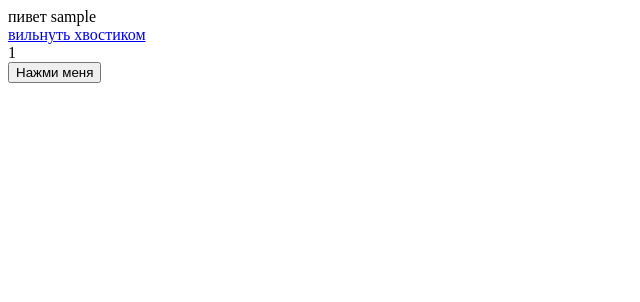
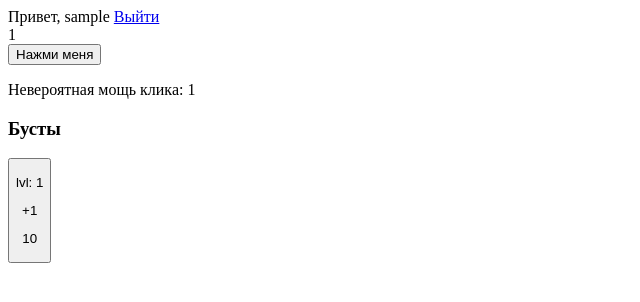
Before and after one commit to Astra42/Clickat, a Django app: page / in a window 1280 px wide. Shown: the top 302 px of the page, without its empty margins (0-640 px from the left). Run offline with Django 3.2, Linux system fonts and the light colour scheme; a user stored in the database is signed in; tables that the repository leaves empty hold one stand-in row (values such as "Sample post").

Commit message:
3.5 Created click-boosts

```diff
--- a/backend/admin.py
+++ b/backend/admin.py
@@ -1,5 +1,6 @@
 from django.contrib import admin
-from .models import Core
+from .models import Core, Boost
 
 # Register your models here.
 admin.site.register(Core)
+admin.site.register(Boost)
--- a/backend/models.py
+++ b/backend/models.py
@@ -1,11 +1,27 @@
 from django.db import models
 from django.contrib.auth.models import User
+
 
 class Core(models.Model):
     user = models.OneToOneField(User, null=False, on_delete=models.CASCADE)
     coins = models.IntegerField(default=0)
     click_power = models.IntegerField(default=1)
+    level = models.IntegerField(default=0)  # От уровня зависит количество бустов
 
     def click(self):
         self.coins += self.click_power
-        return True
+
+        if self.coins >= self.check_level_price():  # Проверка на достаточное количество монет
+            self.level += 1  # для создания буста
+
+            return True  # Труе если буст создался
+        return False  # Фалсе если буст не создался
+
+    def check_level_price(self):  # Функция вычисления количества монет для повышения уровня
+        return (self.level ** 2 + 1) * 100 * (self.level + 1)  # Формулу можно поменять в зависимости от баланса игры
+
+class Boost(models.Model):
+    core = models.ForeignKey(Core, null=False, on_delete=models.CASCADE)
+    level = models.IntegerField(default=1)
+    price = models.IntegerField(default=10)
+    power = models.IntegerField(default=1)
--- a/backend/urls.py
+++ b/backend/urls.py
@@ -1,5 +1,12 @@
 from django.urls import path
 from . import views
+
+boosts = views.BoostViewSet.as_view(
+    {
+        'get': 'list', # Получить список всех бустов
+        'post': 'create', # Создать буст
+    })
+
 
 urlpatterns = [
     path("",views.index, name="index" ),
@@ -7,4 +14,5 @@ urlpatterns = [
     path('login/', views.Login.as_view(), name='login'),
     path('logout/', views.user_logout, name='logout'),
     path('call_click/', views.call_click, name='call_click' ),
+    path('boosts/', boosts, name='boosts'),
 ]
--- a/backend/views.py
+++ b/backend/views.py
@@ -3,12 +3,13 @@ from django.contrib.auth.decorators import login_required
 from django.shortcuts import render, redirect
 from .forms import UserForm
 from . import forms
-from .serialyzers import CoreSerialyzer
+from .serialyzers import CoreSerializer, BoostSerializer
 from rest_framework.views import APIView
 from rest_framework.response import Response
 from rest_framework.decorators import api_view
+from rest_framework import viewsets
 ...
-from .models import Core  # Не забудем импортировать модель Core
+from .models import Core, Boost # Не забудем импортировать модель Core
 
 
 class Register(APIView):
@@ -48,18 +49,33 @@ def user_logout(request):
     return redirect("login")
 
 
-
 @login_required
 def index(request):
     core = Core.objects.get(user=request.user)
-    return render(request, 'index.html', {"core":core})
+    boosts = Boost.objects.filter(core=core)  # Достаем бусты пользователя из базы
+
+    return render(request, 'index.html', {
+        'core': core,
+        'boosts': boosts,  # Возвращаем бусты на фронтик
+    })
 
 @api_view(['GET'])
 @login_required
 def call_click(request):
     core = Core.objects.get(user=request.user)
-    core.click()
+    is_levelup = core.click() # Труе если буст создался
+    if is_levelup:
+        Boost.objects.create(core=core, price=core.level*50, power=core.level*20) # Создание буста
     core.save()
 
-    return Response({'core': CoreSerialyzer(core).data})
-    # return render(request,  'index.html', {'core': core})
+    return Response({ 'core': CoreSerializer(core).data, 'is_levelup': is_levelup })
+
+class BoostViewSet(viewsets.ModelViewSet):
+    queryset = Boost.objects.all()
+    serializer_class = BoostSerializer
+
+    # Переопределение метода get_queryset для получения бустов, привязанных к определенному ядру
+    def get_queryset(self):
+        core = Core.objects.get(user=self.request.user) # Получение ядра пользователя
+        boosts = Boost.objects.filter(core=core) # Получение бустов ядра
+        return boosts
--- a/frontend/static/js/index.js
+++ b/frontend/static/js/index.js
@@ -8,5 +8,39 @@ function call_click() {
         return Promise.reject(response)
     }).then(data => {
         document.getElementById('coins').innerText = data.core.coins
+        if(data.is_levelup)
+        {
+            get_boosts()
+        }
     }).catch(error => console.log(error))
 }
+
+function get_boosts() {
+    fetch('/boosts/', {
+        method: 'GET'
+    }).then(response => {
+        if (response.ok) {
+            return response.json()
+        }
+        return Promise.reject(response)
+    }).then(boosts => {
+        const panel = document.getElementById('boosts-holder')
+        panel.innerHTML = ''
+        boosts.forEach(boost => {
+            add_boost(panel, boost)
+        })
+    }).catch(error => console.log(error))
+}
+
+function add_boost(parent, boost) {
+    const button = document.createElement('button')
+    button.setAttribute('class', 'boost')
+    button.setAttribute('id', `boost_${boost.id}`)
+    button.setAttribute('onclick', `buy_boost(${boost.id})`)
+    button.innerHTML = `
+        <p>lvl: <span id="boost_level">${boost.level}</span></p>
+        <p>+<span id="boost_power">${boost.power}</span></p>
+        <p><span id="boost_price">${boost.price}</span></p>
+    `
+    parent.appendChild(button)
+}
--- a/frontend/templates/index.html
+++ b/frontend/templates/index.html
@@ -1,6 +1,4 @@
-
 {% load static %}
-
 <html lang="ru">
 <head>
     <title>Лучший кликер на планете</title>
@@ -8,16 +6,32 @@
     <script type="text/javascript" src="{% static 'js/index.js' %}"></script>
 </head>
 <body>
-    <main class="container">
-        <nav>
-            пивет {{user.username}}
-            <a href="{% url 'logout'%}"> <br>вильнуть хвостиком</a>
+    <main class="app">
+        <nav class="nav">
+            Привет, {{ user.username }}
+            <a href="{% url 'logout' %}">Выйти</a>
         </nav>
-        <div>
+
+        <div class="container">
             <div id='coins'>{{core.coins}}</div>
             <button onclick="call_click()">Нажми меня</button>
+            <p>
+                Невероятная мощь клика: <span id="click_power">{{ core.click_power }}</span>
+            </p>
         </div>
 
+        <aside class="boosts" id="boosts">
+            <h3>Бусты</h3>
+            <div class="boosts-holder" id="boosts-holder">
+                {% for boost in boosts %}
+                    <button class="boost" id="boost_{{boost.id}}" onclick="buy_boost({{boost.id}})">
+                        <p>lvl: <span id="boost_level">{{boost.level}}</span></p>
+                        <p>+<span id="boost_power">{{boost.power}}</span></p>
+                        <p><span id="boost_price">{{boost.price}}</span></p>
+                    </button>
+                {% endfor %}
+            </div>
+        </aside>
     </main>
 </body>
 </html>
```
Also changed, not shown: backend/serialyzers.py (+7 -2 lines), backend/migrations/0002_boost.py (added), backend/migrations/0003_core_level.py (added).
